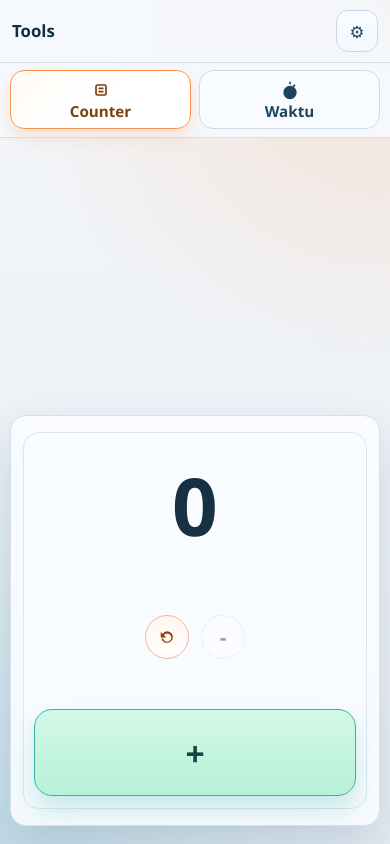
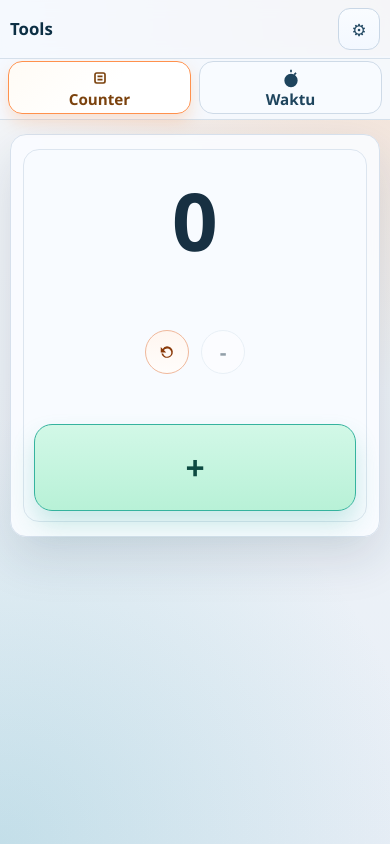
Before and after one commit to yudapc/countdown-app, a React (Vite) app: page /counter in a window 390 px wide. Built offline with nearby package versions, Linux system fonts and the light colour scheme.

Commit message:
fix: position card

```diff
--- a/src/App.css
+++ b/src/App.css
@@ -85,9 +85,9 @@
 
 .app-main {
   min-height: 100vh;
-  padding: 152px 10px 18px;
+  padding: 132px 10px max(22px, env(safe-area-inset-bottom));
   display: flex;
-  align-items: flex-end;
+  align-items: flex-start;
   justify-content: center;
 }
 
@@ -105,16 +105,16 @@
 .top-menu {
   max-width: 900px;
   margin: 0 auto;
-  padding: 8px 10px;
+  padding: 6px 10px;
   display: flex;
   gap: 8px;
 }
 
 .top-menu .menu-link {
   flex: 1 1 0;
-  min-height: 52px;
+  min-height: 48px;
   border-radius: 14px;
-  padding: 9px 12px;
+  padding: 7px 12px;
 }
 
 .top-menu .menu-link {
@@ -136,13 +136,14 @@
 
 .app-card {
   width: min(720px, 100%);
-  padding: 16px 12px;
+  padding: 14px 12px;
   border-radius: 16px;
   text-align: center;
   background: rgba(250, 252, 255, 0.9);
   border: 1px solid #d6e0ec;
   box-shadow: 0 20px 50px rgba(18, 44, 73, 0.14);
   backdrop-filter: blur(4px);
+  margin-top: 12px;
 }
 
 .product-eyebrow {
@@ -259,7 +260,7 @@
 }
 
 .feature-panel {
-  padding: 12px 10px;
+  padding: 10px;
   border-radius: 16px;
   border: 1px solid #dce5ef;
   background: #f8fbff;
@@ -267,7 +268,7 @@
 
 .floating-countdown-chip {
   position: fixed;
-  top: 150px;
+  top: 132px;
   right: 8px;
   z-index: 20;
   display: flex;
@@ -287,6 +288,33 @@
   font-size: 0.66rem;
   letter-spacing: 0.04em;
   text-transform: uppercase;
+}
+
+@media (max-width: 640px) {
+  .header-inner {
+    padding: 8px 10px;
+  }
+
+  .menu-dock {
+    top: 56px;
+  }
+
+  .top-menu {
+    padding: 5px 8px;
+  }
+
+  .top-menu .menu-link {
+    min-height: 46px;
+    padding: 6px 10px;
+  }
+
+  .app-main {
+    padding: 122px 10px max(18px, env(safe-area-inset-bottom));
+  }
+
+  .floating-countdown-chip {
+    top: 118px;
+  }
 }
 
 .countdown-feature {
```
